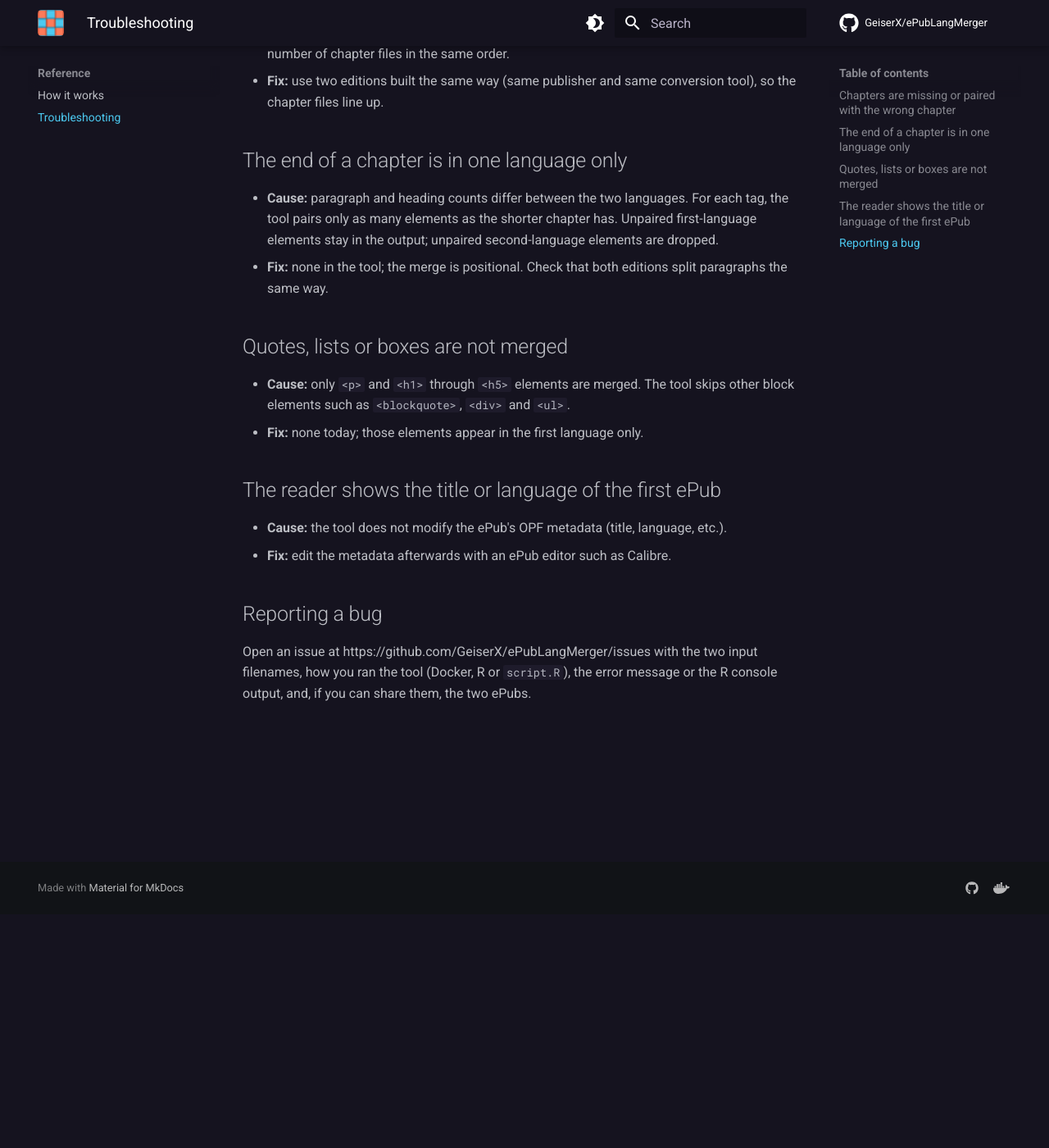
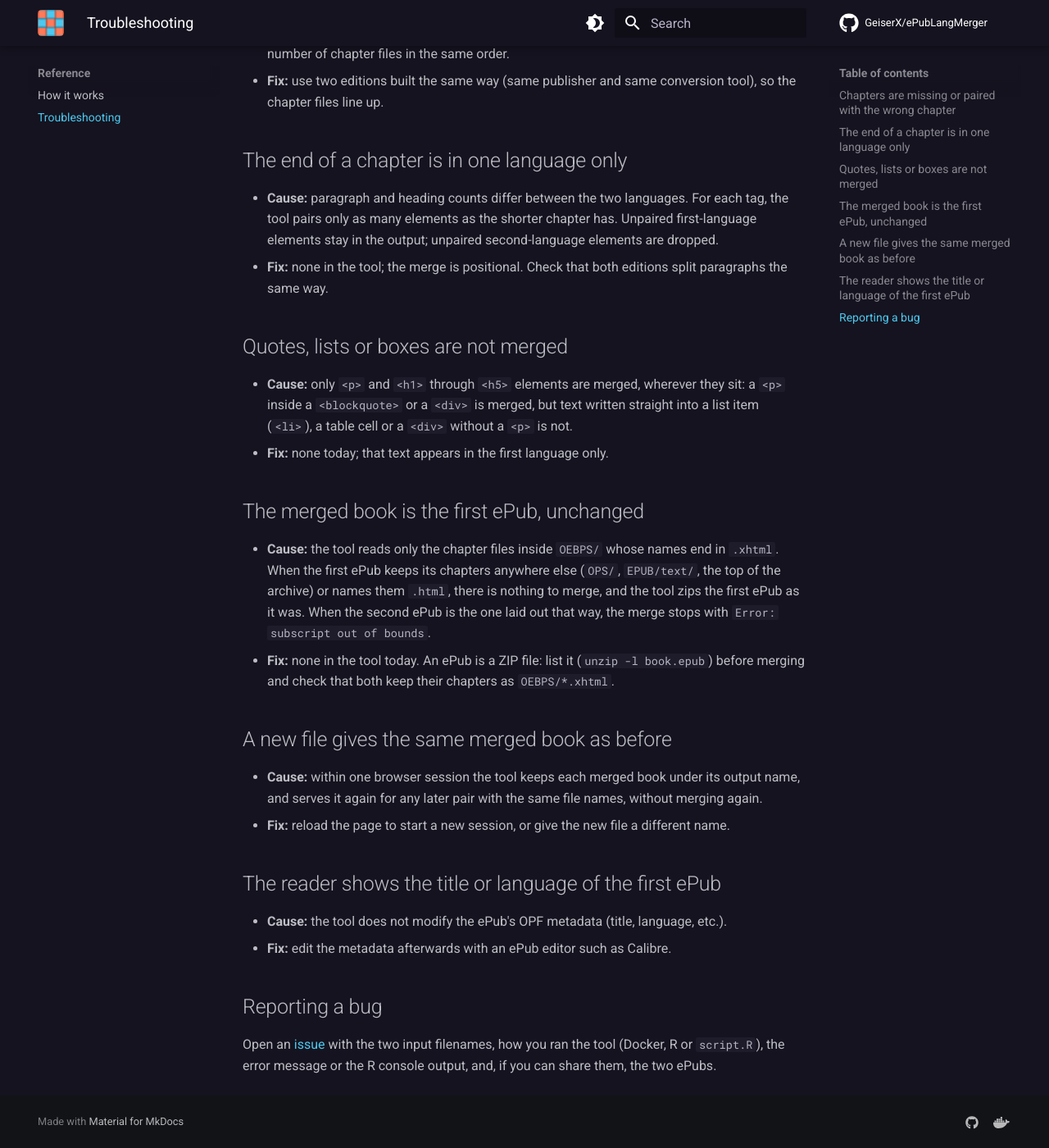
Before and after one commit to GeiserX/ePubLangMerger, an MkDocs documentation site: the page built from docs/troubleshooting.md, in a window 1280 px wide and 1400 px high, scrolled down 285 px. Shown: the whole window at 82% size. Built offline with MkDocs 1.6.1 and Material for MkDocs 9.7.7, drawn with Linux system fonts in a browser that asks for light colours; comment, search, counter and statistics services are not loaded.

Commit message:
docs: give the site a home page and point the README at it
The home page is the banner, badges, the pitch and four cards. Troubleshooting now says what the code does: a <p> inside a blockquote is merged, chapters outside OEBPS/*.xhtml are not, and the cache lives per browser session. Usage says script.R is not in the image.

```diff
--- a/docs/troubleshooting.md
+++ b/docs/troubleshooting.md
@@ -12,8 +12,18 @@
 
 ## Quotes, lists or boxes are not merged
 
-- **Cause:** only `<p>` and `<h1>` through `<h5>` elements are merged. The tool skips other block elements such as `<blockquote>`, `<div>` and `<ul>`.
-- **Fix:** none today; those elements appear in the first language only.
+- **Cause:** only `<p>` and `<h1>` through `<h5>` elements are merged, wherever they sit: a `<p>` inside a `<blockquote>` or a `<div>` is merged, but text written straight into a list item (`<li>`), a table cell or a `<div>` without a `<p>` is not.
+- **Fix:** none today; that text appears in the first language only.
+
+## The merged book is the first ePub, unchanged
+
+- **Cause:** the tool reads only the chapter files inside `OEBPS/` whose names end in `.xhtml`. When the first ePub keeps its chapters anywhere else (`OPS/`, `EPUB/text/`, the top of the archive) or names them `.html`, there is nothing to merge, and the tool zips the first ePub as it was. When the second ePub is the one laid out that way, the merge stops with `Error: subscript out of bounds`.
+- **Fix:** none in the tool today. An ePub is a ZIP file: list it (`unzip -l book.epub`) before merging and check that both keep their chapters as `OEBPS/*.xhtml`.
+
+## A new file gives the same merged book as before
+
+- **Cause:** within one browser session the tool keeps each merged book under its output name, and serves it again for any later pair with the same file names, without merging again.
+- **Fix:** reload the page to start a new session, or give the new file a different name.
 
 ## The reader shows the title or language of the first ePub
 
@@ -22,4 +32,4 @@
 
 ## Reporting a bug
 
-Open an issue at https://github.com/GeiserX/ePubLangMerger/issues with the two input filenames, how you ran the tool (Docker, R or `script.R`), the error message or the R console output, and, if you can share them, the two ePubs.
+Open an [issue](https://github.com/GeiserX/ePubLangMerger/issues) with the two input filenames, how you ran the tool (Docker, R or `script.R`), the error message or the R console output, and, if you can share them, the two ePubs.
```
Also changed, not shown: README.md (+9 -6 lines), docs/index.md (added, +88 -0 lines), docs/usage.md (+2 -0 lines).
